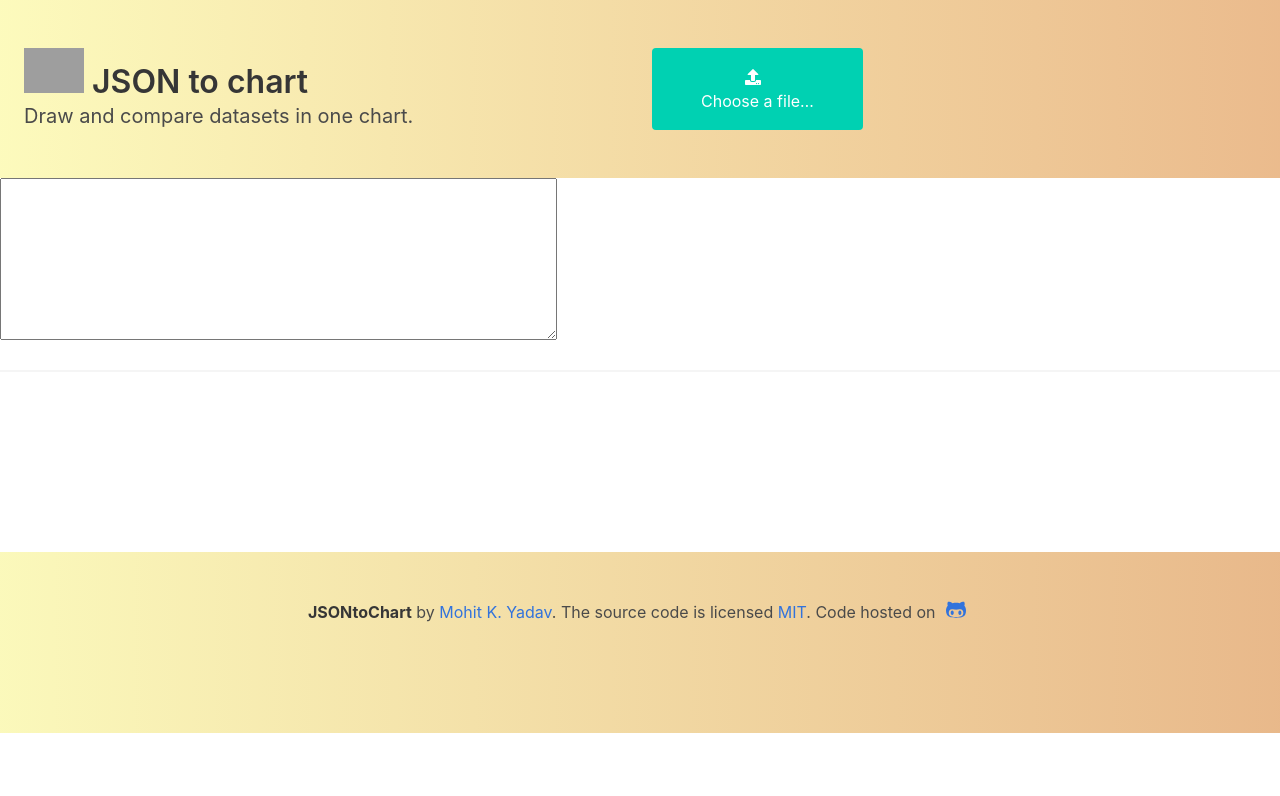
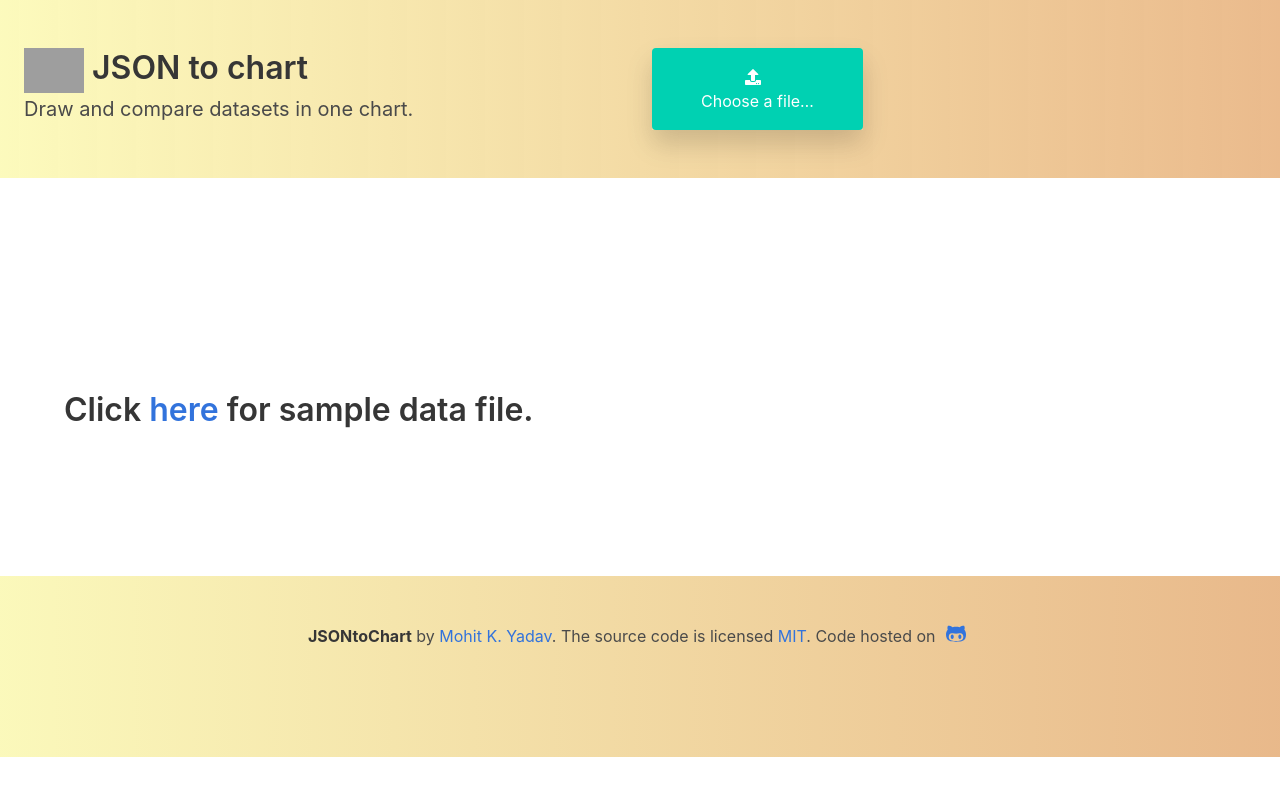
Before and after one commit to mohitkyadav/JsonToChart, an Angular app: page / in a window 1280 px wide. Shown: the top 796 px of the page. Built offline with nearby package versions, Linux system fonts and the light colour scheme; grey boxes are pictures that could not be loaded.

Commit message:
create temp container

```diff
--- a/src/app/app.component.html
+++ b/src/app/app.component.html
@@ -1,9 +1,9 @@
-<section class="hero is-bold">
+<section class="hero is-bold uk-animation-slide-top-medium">
   <div class="hero-body ws-orange-grad">
     <div class="columns is-desktop">
 
       <div class="column">
-        <div class="">
+        <div class="uk-animation-slide-left-medium">
           <h1 class="title">
             <img type="image/x-icon" width="60px" src="fav.svg"/>
             JSON to chart
@@ -14,9 +14,9 @@
         </div>
       </div>
 
-      <div class="column">
+      <div class="column uk-animation-slide-right-medium">
         <div class="file is-boxed is-primary">
-          <label class="file-label">
+          <label class="file-label uk-box-shadow-large uk-box-shadow-hover-medium">
             <input class="file-input" type="file" name="file" accept=".JSON" (change)="fileUpload($event)">
             <span class="file-cta">
               <span class="file-icon">
@@ -34,11 +34,56 @@
   </div>
 </section>
 
-<textarea rows="10" cols="60">{{fileText}}</textarea>
+<div *ngIf="data">
+  <div class="uk-margin-small-top tabs is-toggle is-toggle-rounded is-centered">
+    <ul>
+      <li class="is-active">
+        <a class="uk-link-heading">
+          <span class="icon is-small"><i class="fas fa-chart-area"></i></span>
+          <span>Chart</span>
+        </a>
+      </li>
+    </ul>
+  </div>
+  <hr>
+</div>
 
-<hr>
-<div *ngIf="chart">
-  <canvas id="canvas">
+
+<div *ngIf="chart" class="uk-padding-medium">
+  <canvas id="canvas" width="150" height="70">
     {{chart}}
   </canvas>
 </div>
+
+<div *ngIf="data">
+
+  <div class="uk-margin-small-top tabs is-toggle is-toggle-rounded is-centered">
+    <ul>
+      <li class="is-active">
+        <a class="uk-link-heading">
+          <span class="icon is-small"><i class="fas fa-file"></i></span>
+          <span>Uploaded Data</span>
+        </a>
+      </li>
+    </ul>
+  </div>
+
+  <textarea class="uk-textarea" rows="10" cols="60">{{fileText}}</textarea>
+</div>
+
+<div *ngIf="!data">
+
+    <section class="hero is-medium is-bold">
+        <div class="hero-body">
+          <div class="container">
+            <h1 class="title">
+              Click <a href="https://github.com/mohitkyadav/JsonToChart/blob/master/sample_data.json" target="_blank">here</a>
+              for sample data file.
+            </h1>
+            <h2 class="subtitle">
+
+            </h2>
+          </div>
+        </div>
+      </section>
+</div>
--- a/src/index.html
+++ b/src/index.html
@@ -7,13 +7,19 @@
 
   <script defer src="https://use.fontawesome.com/releases/v5.6.1/js/all.js" integrity="sha384-R5JkiUweZpJjELPWqttAYmYM1P3SNEJRM6ecTQF05pFFtxmCO+Y1CiUhvuDzgSVZ" crossorigin="anonymous"></script>
   <link rel="stylesheet" href="https://cdnjs.cloudflare.com/ajax/libs/bulma/0.7.2/css/bulma.min.css">
+  <!-- UIkit CSS -->
+  <link rel="stylesheet" href="https://cdnjs.cloudflare.com/ajax/libs/uikit/3.0.0-rc.25/css/uikit.min.css" />
+
+  <!-- UIkit JS -->
+  <script src="https://cdnjs.cloudflare.com/ajax/libs/uikit/3.0.0-rc.25/js/uikit.min.js"></script>
+  <script src="https://cdnjs.cloudflare.com/ajax/libs/uikit/3.0.0-rc.25/js/uikit-icons.min.js"></script>
 
   <meta name="viewport" content="width=device-width, initial-scale=1">
   <link rel="icon" type="image/x-icon" href="fav.ico">
 </head>
 <body>
   <app-root class="container"></app-root>
-  <footer class="footer ws-orange-grad">
+  <footer class="footer ws-orange-grad uk-animation-slide-bottom">
     <div class="content has-text-centered">
       <p>
         <strong>JSONtoChart</strong> by <a href="https://github.com/mohitkyadav" target="_blank">Mohit K. Yadav</a>. The source code is licensed
```
Also changed, not shown: sample_data.json (+8 -0 lines).
